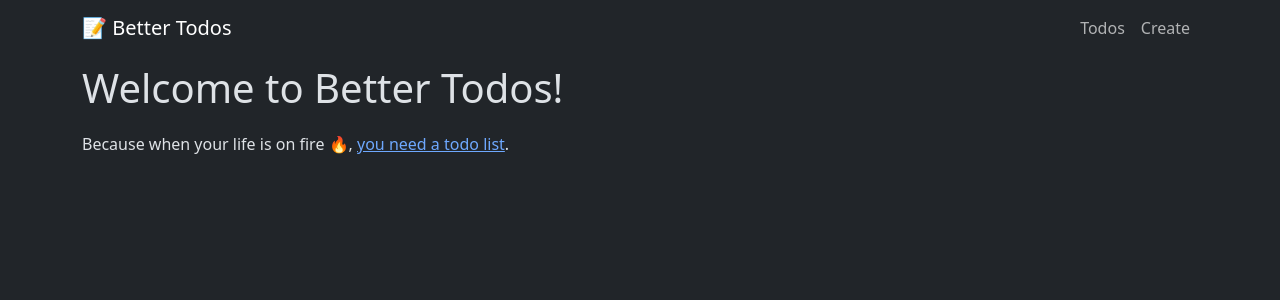
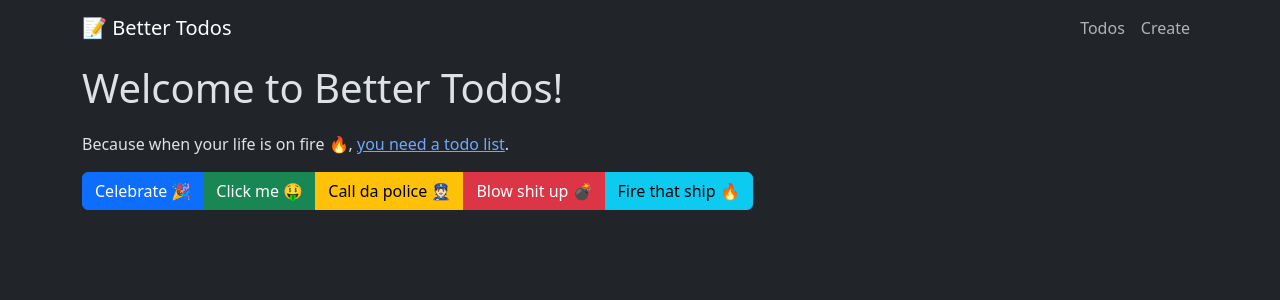
Before and after one commit to drblue/ykrea26h1, a React (Vite) app in the folder 06-better-todos/: page / in a window 1280 px wide. Shown: the top 300 px of the page. Built offline with nearby package versions, Linux system fonts and the light colour scheme.

Commit message:
Installed react-toastify 🥂✨. Toast the user when a todo has been deleted 💣.

```diff
--- a/06-better-todos/data/db.json
+++ b/06-better-todos/data/db.json
@@ -19,11 +19,6 @@
       "id": 4,
       "title": "Take over the world 😈",
       "completed": false
-    },
-    {
-      "title": "Look mom, no hands!",
-      "completed": false,
-      "id": 5
     }
   ]
 }
--- a/06-better-todos/package.json
+++ b/06-better-todos/package.json
@@ -16,7 +16,8 @@
     "react": "^19.2.8",
     "react-bootstrap": "^2.10.10",
     "react-dom": "^19.2.8",
-    "react-router": "^8.5.0"
+    "react-router": "^8.5.0",
+    "react-toastify": "^11.2.0"
   },
   "devDependencies": {
     "@types/node": "^24.13.3",
--- a/06-better-todos/src/App.tsx
+++ b/06-better-todos/src/App.tsx
@@ -1,5 +1,6 @@
 import Container from "react-bootstrap/Container";
 import { Route, Routes } from "react-router";
+import { ToastContainer } from "react-toastify";
 import Navigation from "./pages/partials/Navigation";
 import CreateTodoPage from "./pages/CreateTodoPage";
 import HomePage from "./pages/HomePage";
@@ -22,6 +23,16 @@ function App() {
 					<Route path="*" element={<NotFoundPage />} />
 				</Routes>
 			</Container>
+
+			<ToastContainer
+				autoClose={3000}
+				closeOnClick={true}
+				limit={5}
+				newestOnTop={true}
+				position="top-right"
+				// stacked={true}
+				theme="colored"
+			/>
 		</>
 	);
 }
--- a/06-better-todos/src/assets/scss/App.scss
+++ b/06-better-todos/src/assets/scss/App.scss
@@ -1,4 +1,5 @@
 @import "bootstrap/scss/bootstrap";
+@import "toastify";
 
 hr {
 	margin: 2rem 0;
--- /dev/null
+++ b/06-better-todos/src/assets/scss/_toastify.scss
@@ -0,0 +1,54 @@
+/**
+ * Make React Toastify Bootstrapp-y
+ */
+
+:root {
+	--toastify-color-light: var(--bs-light) !important;
+	--toastify-color-dark: var(--bs-dark) !important;
+	--toastify-color-info: var(--bs-info) !important;
+	--toastify-color-success: var(--bs-success) !important;
+	--toastify-color-warning: var(--bs-warning) !important;
+	--toastify-color-error: var(--bs-danger) !important;
+	--toastify-color-transparent: rgba(255, 255, 255, 0.7);
+
+	--toastify-icon-color-info: var(--toastify-color-info);
+	--toastify-icon-color-success: var(--toastify-color-success);
+	--toastify-icon-color-warning: var(--toastify-color-warning);
+	--toastify-icon-color-error: var(--toastify-color-error);
+
+	--toastify-toast-width: 320px;
+	--toastify-toast-background: var(--bs-body-bg);
+	--toastify-toast-min-height: 64px;
+	--toastify-toast-max-height: 800px;
+	--toastify-font-family: sans-serif;
+	--toastify-z-index: 9999;
+
+	--toastify-text-color-light: var(--bs-gray-600);
+	--toastify-text-color-dark: var(--bs-light);
+
+	//Used only for colored theme
+	--toastify-text-color-info: var(--bs-light);
+	--toastify-text-color-success: var(--bs-light);
+	--toastify-text-color-warning: var(--bs-light);
+	--toastify-text-color-error: var(--bs-light);
+
+	--toastify-spinner-color: #616161;
+	--toastify-spinner-color-empty-area: #e0e0e0;
+
+	// Used when no type is provided
+	--toastify-color-progress-light: linear-gradient(
+		to right,
+		#4cd964,
+		#5ac8fa,
+		#007aff,
+		#34aadc,
+		#5856d6,
+		#ff2d55
+	);
+	// Used when no type is provided
+	--toastify-color-progress-dark: #bb86fc;
+	--toastify-color-progress-info: var(--toastify-color-info);
+	--toastify-color-progress-success: var(--toastify-color-success);
+	--toastify-color-progress-warning: var(--toastify-color-warning);
+	--toastify-color-progress-error: var(--toastify-color-error);
+}
--- a/06-better-todos/src/pages/HomePage.tsx
+++ b/06-better-todos/src/pages/HomePage.tsx
@@ -1,4 +1,7 @@
+import Button from "react-bootstrap/Button";
+import ButtonGroup from "react-bootstrap/ButtonGroup";
 import { Link } from "react-router";
+import { toast } from "react-toastify";
 
 const HomePage = () => {
 	return (
@@ -6,6 +9,18 @@ const HomePage = () => {
 			<h1>Welcome to Better Todos!</h1>
 
 			<p>Because when your life is on fire 🔥, <Link to="/some-page-that-does-not-exist">you need a todo list</Link>.</p>
+
+			<ButtonGroup>
+				<Button variant="primary" onClick={() => toast("Wow, such success, very great, much money 💰🤩")}>Celebrate 🎉</Button>
+
+				<Button variant="success" onClick={() => toast.success("Wow, such success, very influencer, much money! 💰", { icon: () => "🚀" })}>Click me 🤑</Button>
+
+				<Button variant="warning" onClick={() => toast.warn("Wow, such WARNING, very ALERT!", { icon: () => "🚔" })}>Call da police 👮🏻</Button>
+
+				<Button variant="danger" onClick={() => toast.error("Wow, such ERROR, very DANGEROUS!")}>Blow shit up 💣</Button>
+
+				<Button variant="info" onClick={() => toast.info("LIKE && SUBSCRIBE")}>Fire that ship 🔥</Button>
+			</ButtonGroup>
 		</>
 	)
 }
--- a/06-better-todos/src/pages/TodoPage.tsx
+++ b/06-better-todos/src/pages/TodoPage.tsx
@@ -5,6 +5,7 @@ import { Link, useNavigate, useParams } from "react-router";
 import Loading from "../components/Loading";
 import * as TodoAPI from "../services/TodoAPI";
 import type { Todo } from "../types/Todo.types";
+import { toast } from "react-toastify";
 
 const TodoPage = () => {
 	const [error, setError] = useState<string | null>(null);
@@ -49,9 +50,13 @@ const TodoPage = () => {
 		setError(null);
 
 		try {
+			// 💣 Nuke it
 			await TodoAPI.deleteTodo(id);
 
-			// 🚢 Navigate the user
+			// 🥂 Celebrate it
+			toast.success("Omg that felt good");
+
+			// 🚢 Navigate it
 			navigate("/todos", {
 				replace: true,  // replace the current entry in the History stack with this URL
 			});
```
Also changed, not shown: 1 other file (tests, documents, lock files or other folders).
